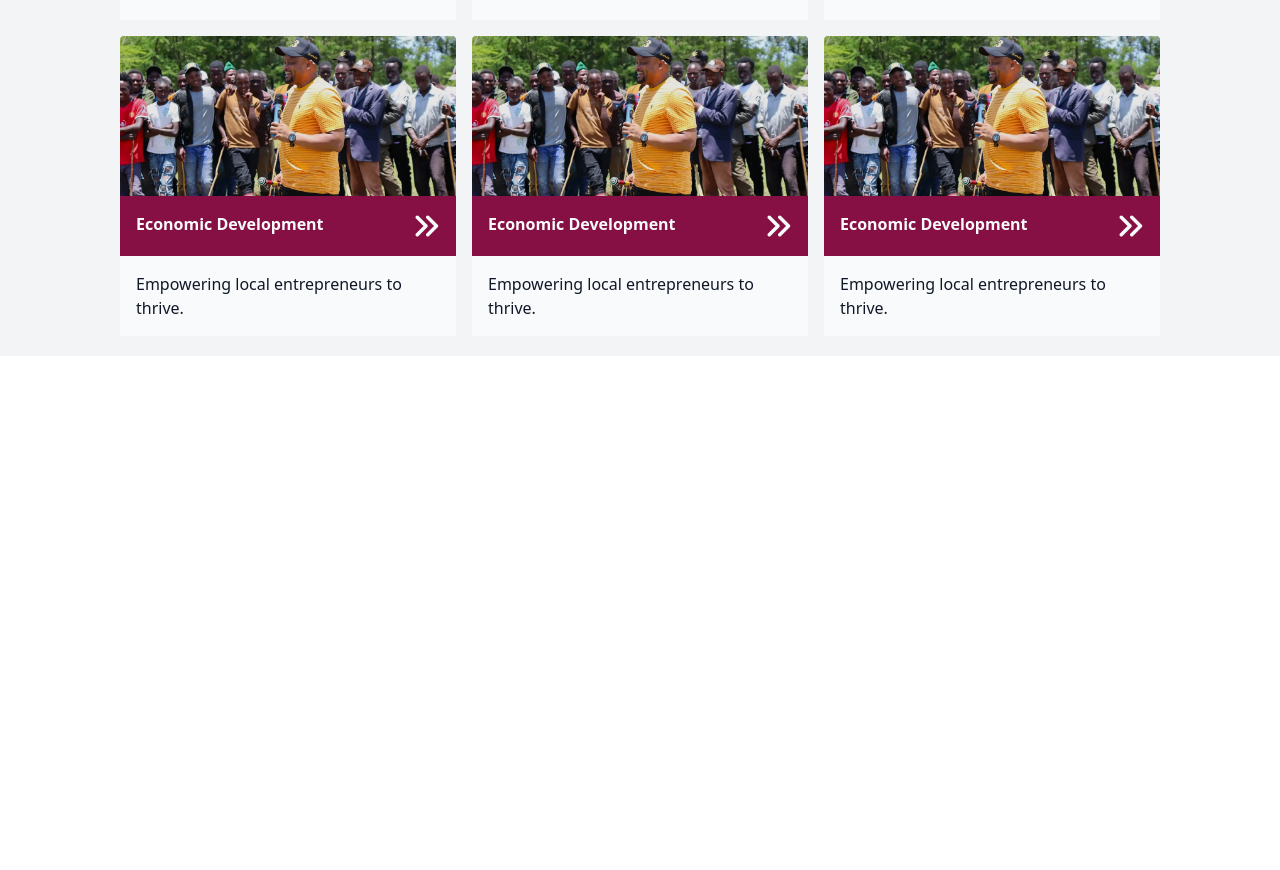
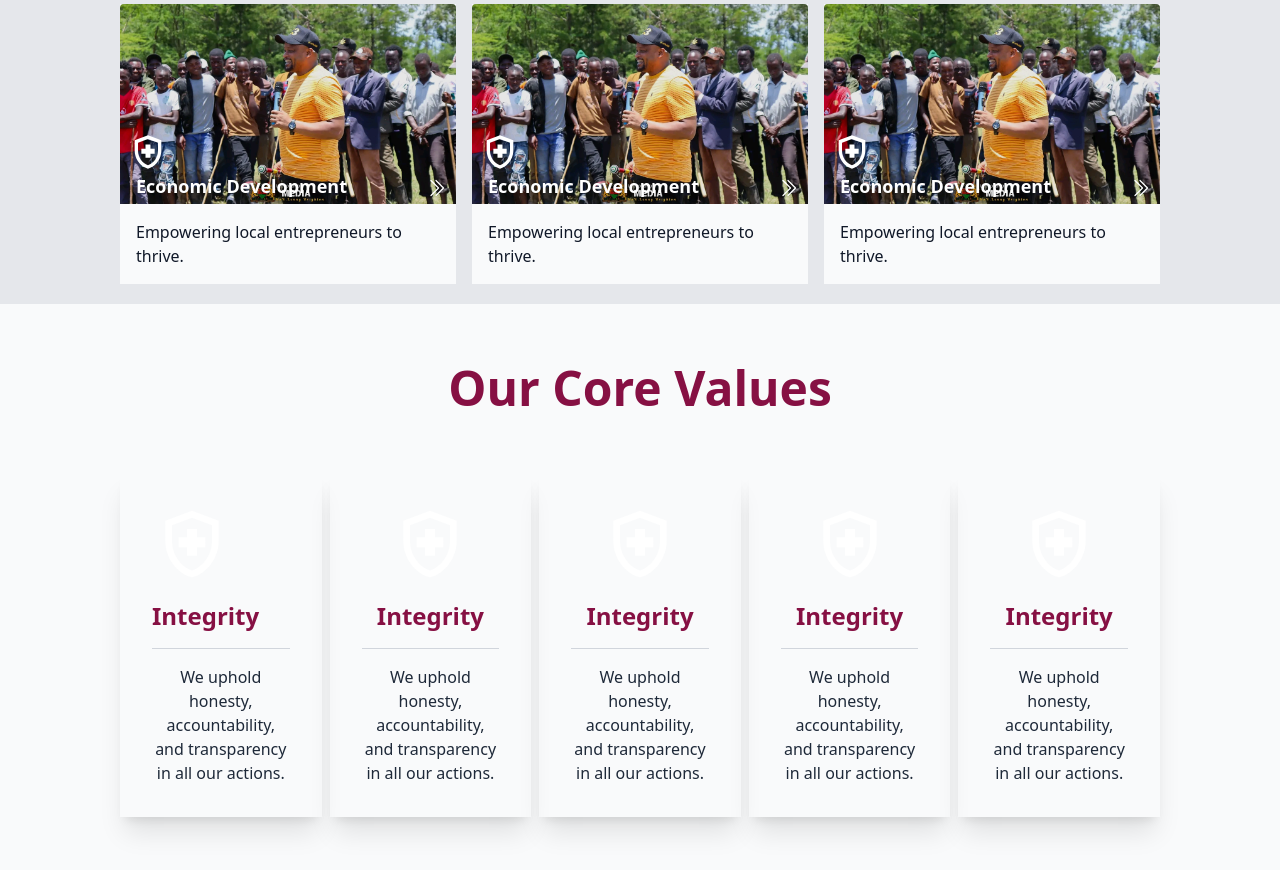
Before and after one commit to RonKirui/lapaataa, a React app in the folder frontend/: page / in a window 1280 px wide. Shown: the part 1866-2736 px from the top of the page. Before the commit the page ends 2222 px from the top, so only its background shows below. Built offline with nearby package versions, Linux system fonts and the light colour scheme; the HTML template or start-up script is replaced by a standard one.

Commit message:
feat(ui): enhance core values page styling and make it responsive

```diff
--- /dev/null
+++ b/frontend/src/components/CoreValues.tsx
@@ -0,0 +1,57 @@
+import { MdOutlineHealthAndSafety } from "react-icons/md";
+export default function CoreValues() {
+  return (
+    <div className="px-5 w-full h-screen lg:px-30">
+      <div className="w-full text-5xl p-15 font-sans text-center font-bold text-pink-900">
+        Our Core Values
+      </div>
+      <div className="w-full grid grid-cols-5 gap-2">
+        <div className="card flex flex-col shadow-xl gap-y-4">
+          <MdOutlineHealthAndSafety className="size-20" />
+          <span className="text-pink-900 font-bold text-2xl">Integrity</span>
+          <div className="divid-line bg-gray-300 w-full"></div>
+          <span className="text-gray-800 text-center">
+            We uphold honesty, accountability, and transparency in all our
+            actions.
+          </span>
+        </div>
+        <div className="card flex flex-col items-center shadow-xl gap-4">
+          <MdOutlineHealthAndSafety className="size-20" />
+          <span className="text-pink-900 font-bold text-2xl">Integrity</span>
+          <div className="divid-line bg-gray-300 w-full"></div>
+          <span className="text-gray-800 text-center">
+            We uphold honesty, accountability, and transparency in all our
+            actions.
+          </span>
+        </div>
+        <div className="card flex flex-col items-center shadow-xl gap-4">
+          <MdOutlineHealthAndSafety className="size-20" />
+          <span className="text-pink-900 font-bold text-2xl">Integrity</span>
+          <div className="divid-line bg-gray-300 w-full"></div>
+          <span className="text-gray-800 text-center">
+            We uphold honesty, accountability, and transparency in all our
+            actions.
+          </span>
+        </div>
+        <div className="card flex flex-col items-center shadow-xl gap-4">
+          <MdOutlineHealthAndSafety className="size-20" />
+          <span className="text-pink-900 font-bold text-2xl">Integrity</span>
+          <div className="divid-line bg-gray-300 w-full"></div>
+          <span className="text-gray-800 text-center">
+            We uphold honesty, accountability, and transparency in all our
+            actions.
+          </span>
+        </div>
+        <div className="card flex flex-col items-center shadow-xl gap-4">
+          <MdOutlineHealthAndSafety className="size-20" />
+          <span className="text-pink-900 font-bold text-2xl">Integrity</span>
+          <div className="divid-line bg-gray-300 w-full"></div>
+          <span className="text-gray-800 text-center">
+            We uphold honesty, accountability, and transparency in all our
+            actions.
+          </span>
+        </div>
+      </div>
+    </div>
+  );
+}
--- a/frontend/src/components/ServiceCard.tsx
+++ b/frontend/src/components/ServiceCard.tsx
@@ -1,19 +1,30 @@
 import heroImage from "../assets/lapataahero.jpeg";
-import { FaAnglesRight } from "react-icons/fa6";
+import { MdOutlineHealthAndSafety } from "react-icons/md";
+import { BsChevronDoubleRight } from "react-icons/bs";
 export default function ServiceCard() {
   return (
-    <div className=" bg-gray-50">
+    <div className=" bg-gray-50 relative w-full ">
       <div>
         <img
-          className="size-100 z-0 shrink-0 rounded-t-sm w-full h-40 object-cover brightness-90 dark:brightness-50"
+          className="size-100 z-0 shrink-0 rounded-t-sm w-full h-50 object-cover brightness-90 dark:brightness-50"
           src={heroImage}
           alt="icon"
-        />
+        ></img>
       </div>
-      <div className="bg-pink-900 font-bold p-4 flex justify-between text-gray-50 w-full">
-        <span>Economic Development </span>
-        <FaAnglesRight className="size-7" />
+      {/* Overlay */}
+      <div className="absolute w-full items-end px-2">
+        <div className="w-full -mt-18">
+          <MdOutlineHealthAndSafety className="size-10" />
+          <div className="w-full flex justify-between items-center text-white">
+            <span className=" font-bold text-lg px-2">
+              Economic Development{" "}
+            </span>
+            <BsChevronDoubleRight className="size-6 pt-1" />
+            {/*<FaAnglesRight className="size-7" />*/}
+          </div>
+        </div>
       </div>
+
       <div className="p-4 text-gray-900">
         Empowering local entrepreneurs to thrive.
       </div>
--- a/frontend/src/pages/Services.tsx
+++ b/frontend/src/components/Services.tsx
@@ -1,10 +1,10 @@
-import ServiceCard from "../components/ServiceCard";
+import ServiceCard from "./ServiceCard";
 
 export default function Services() {
   return (
     <>
-      <div className="px-5 lg:px-30 bg-gray-100 ">
-        <div className="w-full text-6xl p-15 font-sans text-center font-bold text-pink-900">
+      <div className="px-5 lg:px-30 bg-gray-200 ">
+        <div className="w-full text-5xl p-15 font-sans text-center font-bold text-pink-900">
           Our Areas Of Focus
         </div>
         <div className="mx-auto w-full grid grid-cols-1 sm:grid-cols-2 lg:grid-cols-3 items-center pb-5 gap-4">
--- a/frontend/src/pages/LandingPage.tsx
+++ b/frontend/src/pages/LandingPage.tsx
@@ -1,9 +1,10 @@
 import AOS from "aos";
 import "aos/dist/aos.css";
 import NavBar from "../components/NavBar";
-import Hero from "./Hero";
-import Services from "./Services";
-import About from "./About";
+import Hero from "../components/Hero";
+import Services from "../components/Services";
+import About from "../components/About";
+import CoreValues from "../components/CoreValues";
 
 AOS.init({
   duration: 600,
@@ -17,6 +18,7 @@ export default function Home() {
       <Hero />
       <About />
       <Services />
+      <CoreValues />
     </div>
   );
 }
```
Also changed, not shown: frontend/src/components/About.tsx (renamed from frontend/src/pages/About.tsx), frontend/src/components/Hero.tsx (renamed from frontend/src/pages/Hero.tsx).
